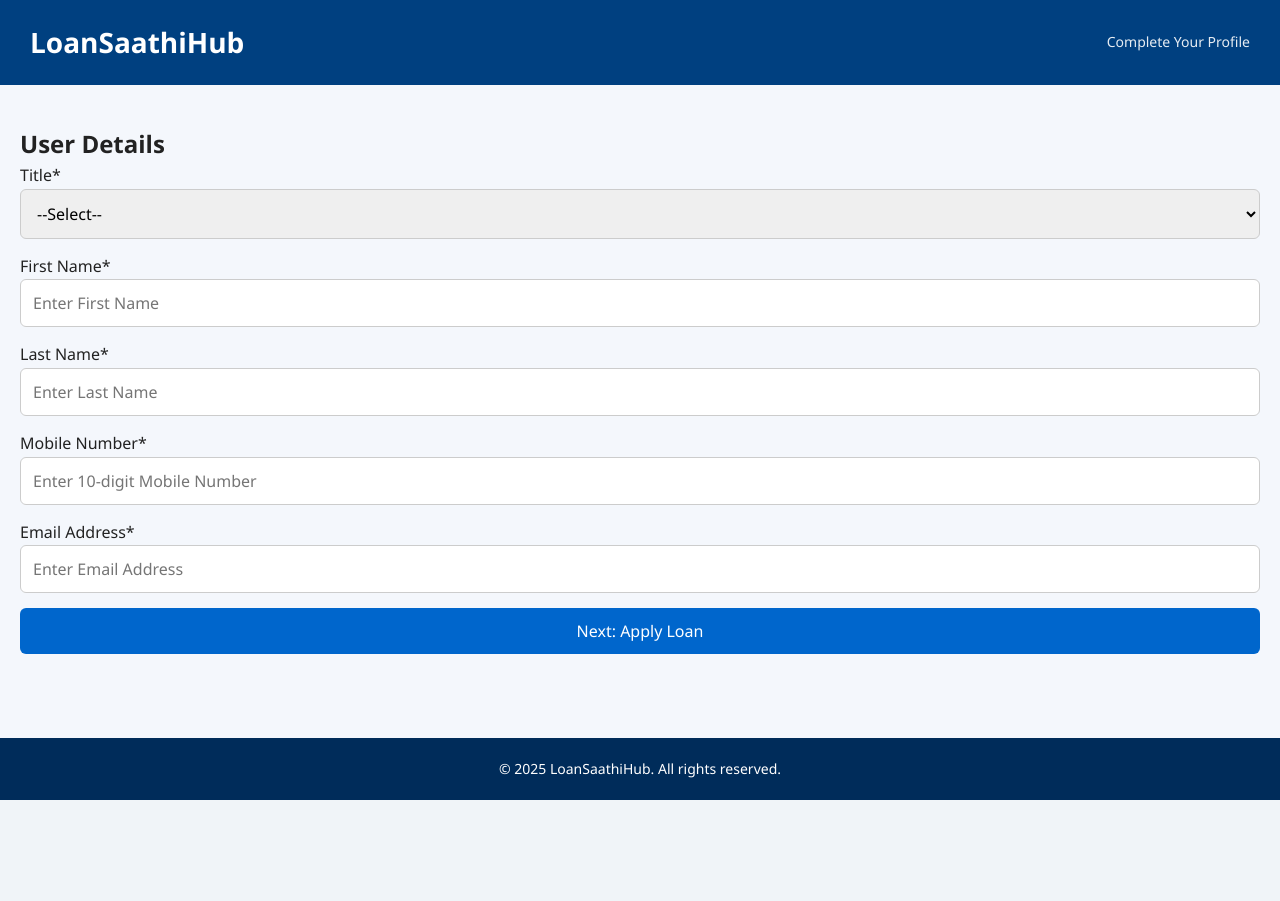
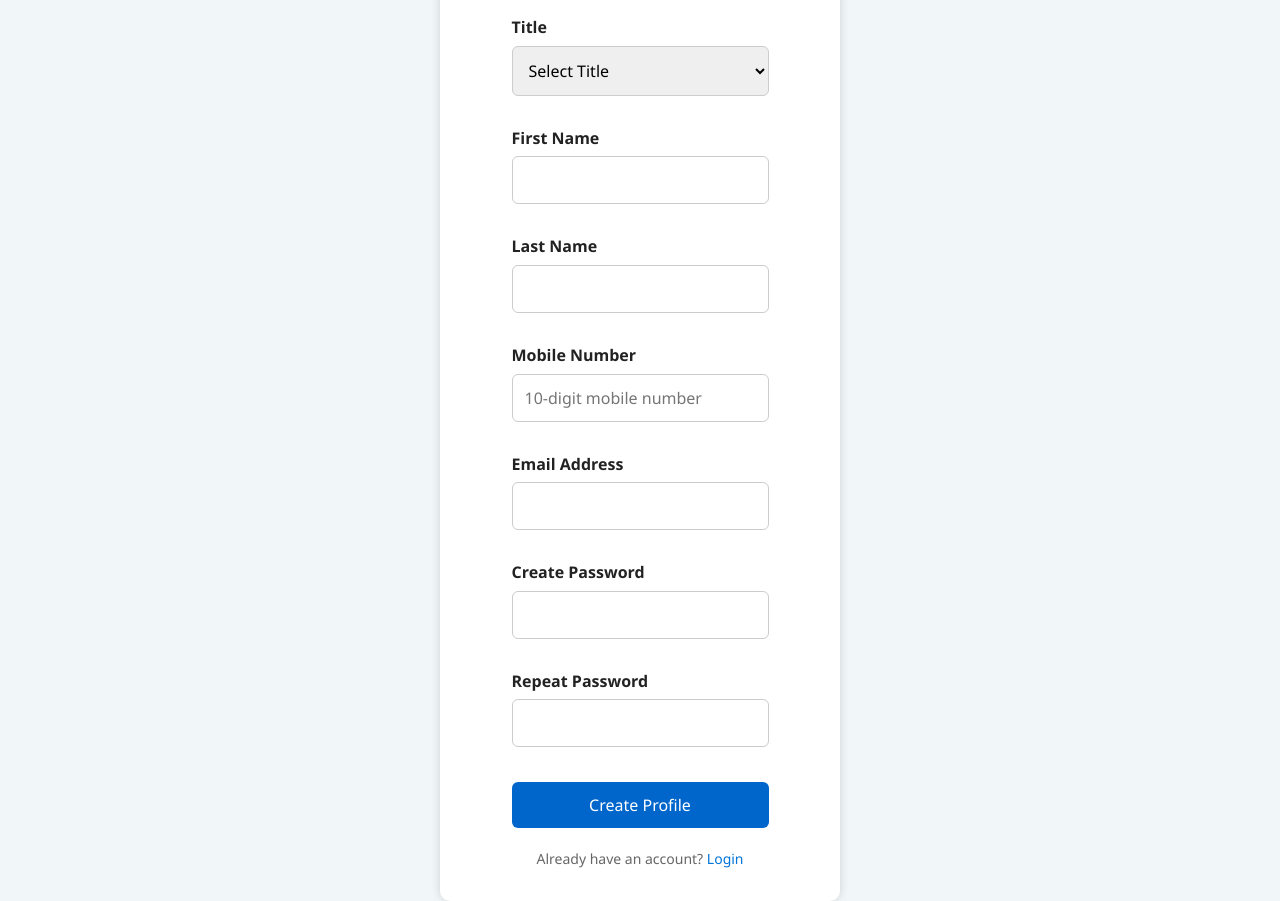
Before and after one commit to sunnysharma16685/loan-saathi-hub, a Flask app: page /login in a window 1280 px wide. Before the commit the page ends 800 px from the top, so only its background shows below. Run offline with Flask 3, Linux system fonts and the light colour scheme.

Commit message:
initial commit

```diff
--- a/app.py
+++ b/app.py
@@ -16,16 +16,27 @@ def generate_custom_id(table, column, prefix):
 
 @app.route('/')
 def home():
+    return redirect(url_for('login'))
     return render_template('home.html', title="LoanSaathiHub – Trusted Loan Partner", description="Apply for loans easily and securely with LoanSaathiHub – Your trusted loan Saathi.")
 
 @app.route("/login", methods=["GET", "POST"])
 def login():
     if request.method == "POST":
-        title = request.form["title"]
-        first_name = request.form["first_name"]
-        last_name = request.form.get("last_name", "")
-        mobile = request.form["mobile"]
-        email = request.form["email"]
+        title = request.form['title']
+        first_name = request.form['first_name']
+        last_name = request.form['last_name']
+        mobile = request.form['mobile']
+        email = request.form['email']
+        password = request.form['password']
+        repeat_password = request.form['repeat_password']
+
+	if email in users:
+            flash('Email already registered. Please login.', 'warning')
+            return redirect(url_for('login'))
+
+        if password != repeat_password:
+            flash('Passwords do not match. Try again.', 'danger')
+            return render_template('create_profile.html')
 
         # Custom user ID generator
         user_id = generate_custom_id("users", "user_id", "LSHU")
--- a/templates/login.html
+++ b/templates/login.html
@@ -2,49 +2,146 @@
 <html lang="en">
 <head>
   <meta charset="UTF-8" />
-  <title>User Details - LoanSaathiHub</title>
-  <meta name="description" content="Complete your LoanSaathiHub profile to apply for your loan.">
-  <meta name="keywords" content="Loan registration, LoanSaathiHub, create account, user profile">
-  <meta name="viewport" content="width=device-width, initial-scale=1.0">
-  <link rel="stylesheet" href="{{ url_for('static', filename='style.css') }}">
+  <meta name="viewport" content="width=device-width, initial-scale=1.0" />
+  <meta name="description" content="Create your LoanSaathiHub profile and apply for loans online with ease.">
+  <meta name="keywords" content="LoanSaathiHub, Create Profile, Sign Up, Loan Application, Register">
+  <meta name="author" content="LoanSaathiHub">
+  <title>Create Profile | LoanSaathiHub</title>
+  <link rel="stylesheet" href="{{ url_for('static', filename='style.css') }}" />
 </head>
 <body>
-  <header>
-    <div class="logo">LoanSaathiHub</div>
-    <div class="tagline">Complete Your Profile</div>
-  </header>
 
-  <main class="container home-layout">
-    <section class="signup-form">
-      <h2>User Details</h2>
-      <form method="POST" action="/loan-request">
-        <label for="title">Title*</label>
-        <select id="title" name="title" required>
-          <option value="">--Select--</option>
-          <option value="Mr">Mr</option>
-          <option value="Miss">Miss</option>
-          <option value="Other">Other</option>
-        </select>
+<div class="container">
+  <div class="login-form">
+    <h2>Create Your Profile</h2>
+    <p>Sign up to get started</p>
 
-        <label for="first_name">First Name*</label>
-        <input type="text" id="first_name" name="first_name" placeholder="Enter First Name" required />
+    <form method="POST" action="/create-profile">
+      {% if csrf_token %}
+        <input type="hidden" name="csrf_token" value="{{ csrf_token() }}">
+      {% endif %}
 
-        <label for="last_name">Last Name*</label>
-        <input type="text" id="last_name" name="last_name" placeholder="Enter Last Name" required />
+      <label for="title">Title</label>
+      <select name="title" id="title" required>
+        <option value="">Select Title</option>
+        <option value="Mr.">Mr.</option>
+        <option value="Miss">Miss</option>
+        <option value="Other">Other</option>
+      </select>
 
-        <label for="mobile">Mobile Number*</label>
-        <input type="tel" id="mobile" name="mobile" placeholder="Enter 10-digit Mobile Number" required />
+      <label for="first_name">First Name</label>
+      <input type="text" name="first_name" id="first_name" required>
 
-        <label for="email">Email Address*</label>
-        <input type="email" id="email" name="email" placeholder="Enter Email Address" required />
+      <label for="last_name">Last Name</label>
+      <input type="text" name="last_name" id="last_name" required>
 
-        <button type="submit" class="btn-primary">Next: Apply Loan</button>
-      </form>
-    </section>
-  </main>
+      <label for="mobile">Mobile Number</label>
+      <input type="tel" name="mobile" id="mobile" placeholder="10-digit mobile number" pattern="[0-9]{10}" required>
 
-  <footer>
-    &copy; 2025 LoanSaathiHub. All rights reserved.
-  </footer>
+      <label for="email">Email Address</label>
+      <input type="email" name="email" id="email" required>
+
+      <label for="password">Create Password</label>
+      <input type="password" name="password" id="password" required>
+
+      <label for="repeat_password">Repeat Password</label>
+      <input type="password" name="repeat_password" id="repeat_password" required>
+
+      <button type="submit">Create Profile</button>
+    </form>
+
+    <div class="extra-options">
+      <p>Already have an account? <a href="/login">Login</a></p>
+    </div>
+  </div>
+</div>
+
+<style>
+  body {
+      font-family: 'Segoe UI', sans-serif;
+      background: #f1f6f9;
+      display: flex;
+      justify-content: center;
+      align-items: center;
+      height: 100vh;
+      margin: 0;
+    }
+
+    .container {
+      width: 100%;
+      max-width: 400px;
+      background: white;
+      padding: 30px;
+      box-shadow: 0 0 10px rgba(0,0,0,0.15);
+      border-radius: 10px;
+    }
+
+    .login-form h2 {
+      text-align: center;
+      margin-bottom: 10px;
+      color: #333;
+    }
+
+    .login-form p {
+      text-align: center;
+      color: #666;
+      font-size: 14px;
+    }
+
+    form {
+      display: flex;
+      flex-direction: column;
+    }
+
+    label {
+      margin-top: 15px;
+      margin-bottom: 5px;
+      font-weight: bold;
+    }
+
+    input {
+      padding: 10px;
+      border: 1px solid #ccc;
+      border-radius: 5px;
+      font-size: 15px;
+    }
+
+    button {
+      margin-top: 20px;
+      padding: 10px;
+      background: #0275d8;
+      color: white;
+      border: none;
+      font-size: 16px;
+      border-radius: 5px;
+      cursor: pointer;
+    }
+
+    button:hover {
+      background: #025aa5;
+    }
+
+    .extra-options {
+      text-align: center;
+      margin-top: 20px;
+    }
+
+    .extra-options a {
+      color: #0275d8;
+      text-decoration: none;
+      font-size: 14px;
+    }
+
+    .extra-options a:hover {
+      text-decoration: underline;
+    }
+
+    @media (max-width: 480px) {
+      .container {
+        margin: 20px;
+      }
+    }
+</style>
+
 </body>
 </html>
--- a/templates/thankyou.html
+++ b/templates/thankyou.html
@@ -21,6 +21,10 @@
     </div>
   </div>
 
+@app.route('/thank-you')
+def thank_you():
+    return "<h2>Thank you! Your loan request has been submitted.</h2>"
+
   <footer>
     &copy; 2025 LoanSaathiHub
   </footer>
```
Also changed, not shown: templates/dashboard.html (+57 -23 lines).
